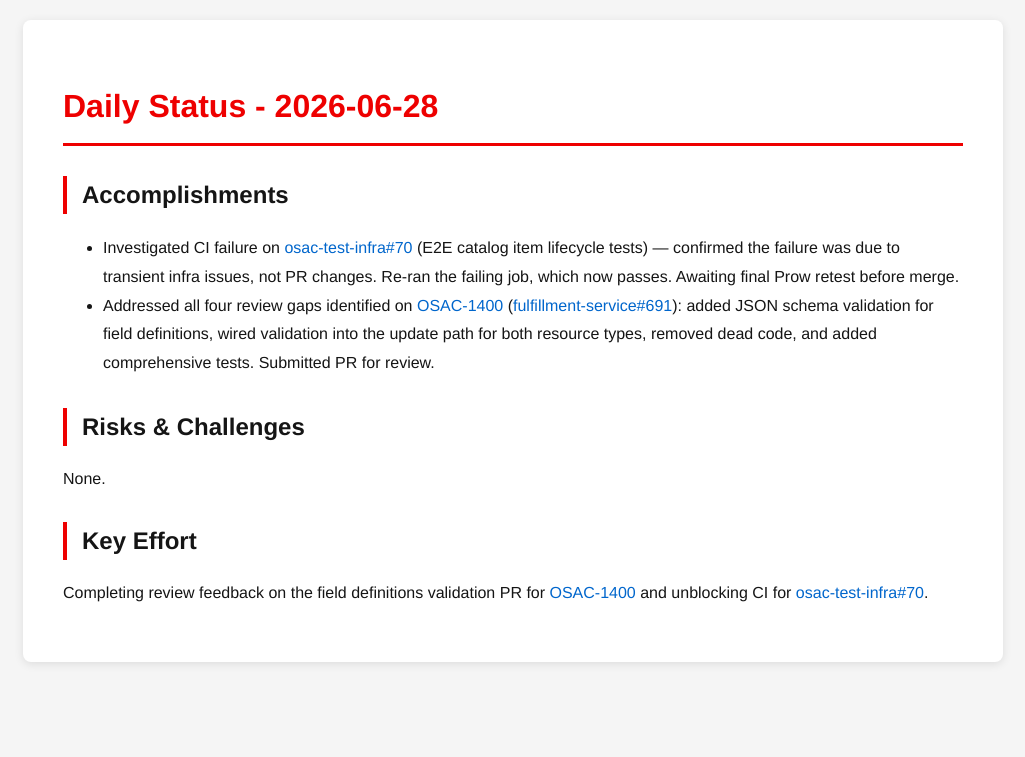
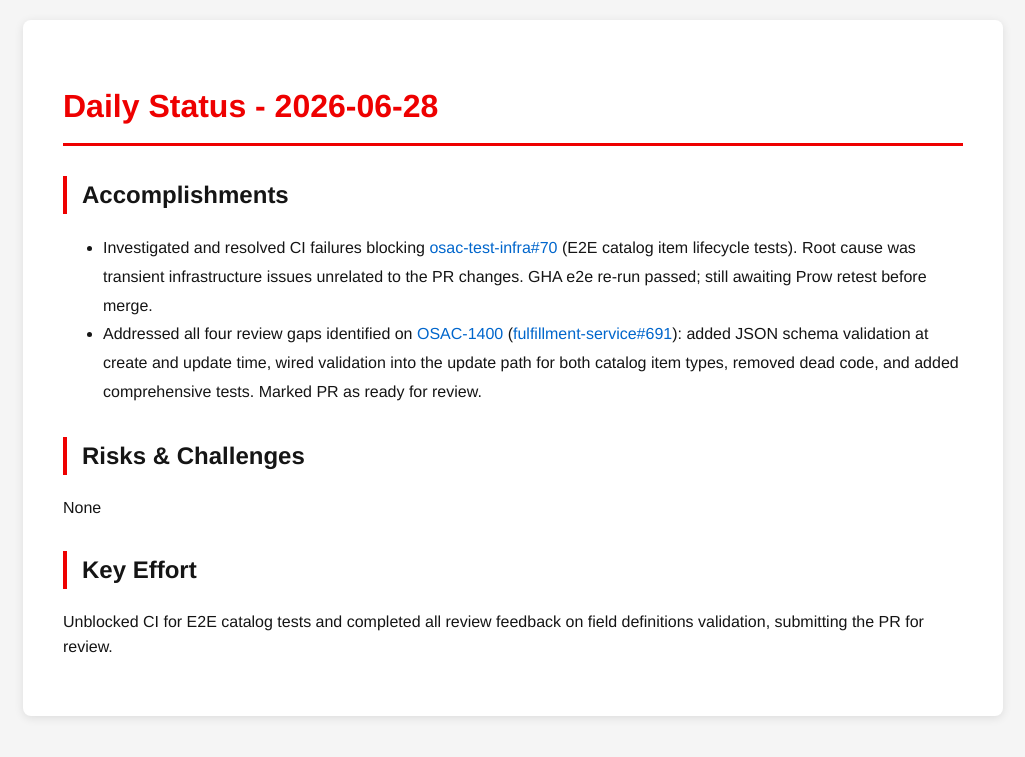
Before and after one commit to tzvatot/daily-status, a Jekyll site: the page built from 2026-06-28.md, in a window 1280 px wide. Shown: the top 757 px of the page, without its empty margins (127-1152 px from the left). Built offline with Jekyll 4.4.1, drawn with Linux system fonts in a browser that asks for light colours.

Commit message:
Daily status update - 2026-06-28

```diff
--- a/2026-06-28.md
+++ b/2026-06-28.md
@@ -7,11 +7,11 @@ date: 2026-06-28
 # Daily Status - 2026-06-28
 
 ## Accomplishments
-- Investigated CI failure on [osac-test-infra#70](https://github.com/osac-project/osac-test-infra/pull/70) (E2E catalog item lifecycle tests) — confirmed the failure was due to transient infra issues, not PR changes. Re-ran the failing job, which now passes. Awaiting final Prow retest before merge.
-- Addressed all four review gaps identified on [OSAC-1400](https://redhat.atlassian.net/browse/OSAC-1400) ([fulfillment-service#691](https://github.com/osac-project/fulfillment-service/pull/691)): added JSON schema validation for field definitions, wired validation into the update path for both resource types, removed dead code, and added comprehensive tests. Submitted PR for review.
+- Investigated and resolved CI failures blocking [osac-test-infra#70](https://github.com/osac-project/osac-test-infra/pull/70) (E2E catalog item lifecycle tests). Root cause was transient infrastructure issues unrelated to the PR changes. GHA e2e re-run passed; still awaiting Prow retest before merge.
+- Addressed all four review gaps identified on [OSAC-1400](https://redhat.atlassian.net/browse/OSAC-1400) ([fulfillment-service#691](https://github.com/osac-project/fulfillment-service/pull/691)): added JSON schema validation at create and update time, wired validation into the update path for both catalog item types, removed dead code, and added comprehensive tests. Marked PR as ready for review.
 
 ## Risks & Challenges
-None.
+None
 
 ## Key Effort
-Completing review feedback on the field definitions validation PR for [OSAC-1400](https://redhat.atlassian.net/browse/OSAC-1400) and unblocking CI for [osac-test-infra#70](https://github.com/osac-project/osac-test-infra/pull/70).
+Unblocked CI for E2E catalog tests and completed all review feedback on field definitions validation, submitting the PR for review.
```
